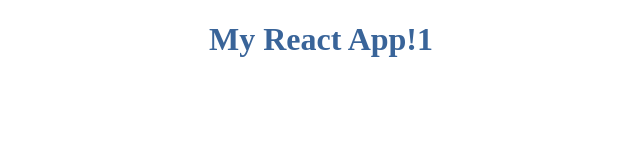
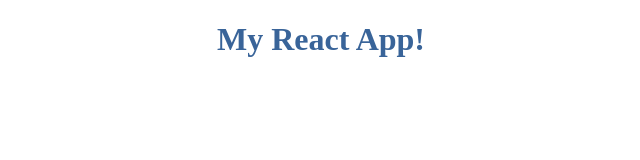
Before and after one commit to ilyabaykalov/try-react, a React app: page / in a window 1280 px wide. Shown: the top 160 px of the page, without its empty margins (319-959 px from the left). Built offline with nearby package versions, Linux system fonts and the light colour scheme.

Commit message:
test eslint

```diff
--- a/package.json
+++ b/package.json
@@ -5,6 +5,7 @@
   "scripts": {
     "dev": "webpack-dev-server --mode development --open --hot",
     "prod": "webpack --mode production",
+    "pre-commit": "lint-staged",
     "eslint": "node_modules/.bin/eslint src/"
   },
   "repository": {
--- a/src/components/App.js
+++ b/src/components/App.js
@@ -6,7 +6,7 @@ class App extends Component {
 	render() {
 		return (
 			<div>
-				<h1>My React App!1</h1>
+				<h1>My React App!</h1>
 			</div>
 		);
 	}
```
